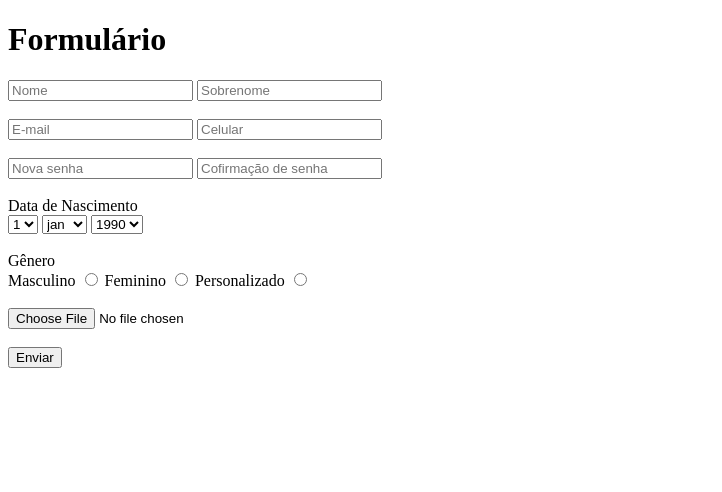
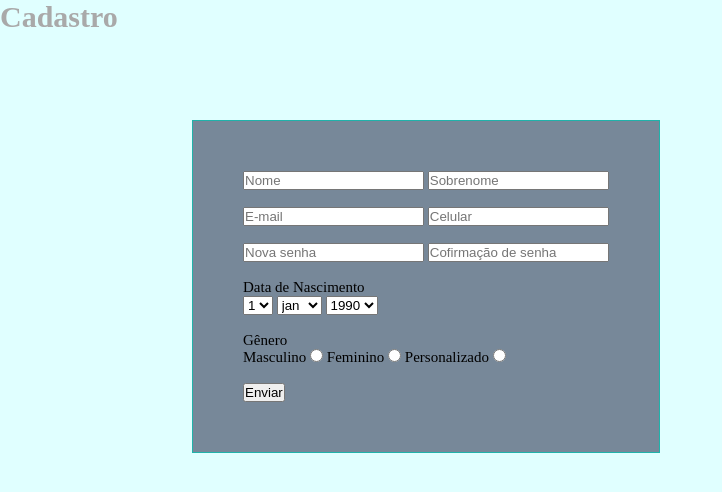
Before and after one commit to Deivid-Yago/Formul-rio---Html, a plain HTML site: page index.html in a window 1280 px wide. Shown: the whole page, without its empty margins (0-722 px from the left). Drawn offline with Linux system fonts and the light colour scheme.

Commit message:
Estilizando

```diff
--- a/index.html
+++ b/index.html
@@ -4,10 +4,14 @@
     <meta charset="UTF-8">
     <meta name="viewport" content="width=device-width, initial-scale=1.0">
     <title>Treinamento Html</title>
+    <link rel="stylesheet" href="style.css">
 </head>
 <body>
-    <h1>Formulário</h1>
+    <h1>Cadastro</h1>
 
+
+    <div class="area">
+        <div class="estilos">
             <form method="get" action="index.html" enctype="multipart/form-data">
                 <input type="text" name="nome" id="nome" placeholder="Nome" required>
 
@@ -61,14 +65,12 @@
 
                 <br>
                 <br>
-        <input type="file">
 
 
-        <br>
-        <br>
                 <input type="submit" value="Enviar">
 
-
+        </div>
+</div>
 
 
 
--- /dev/null
+++ b/style.css
@@ -0,0 +1,26 @@
+* {
+    margin: 0;
+    padding: 0;
+
+}
+
+
+body {
+    background-color: lightcyan;
+    font-size: 15px;
+}
+
+h1 {
+    color: darkgrey;
+}
+
+.estilos {
+    padding: 50px;
+    margin: 0px;
+    position: absolute;
+    left: 15%;
+    top: 15%;
+
+    border: 1px solid lightseagreen;
+    background-color: lightslategray;
+}
```
Lines whose indentation alone changed are shown as unchanged.
